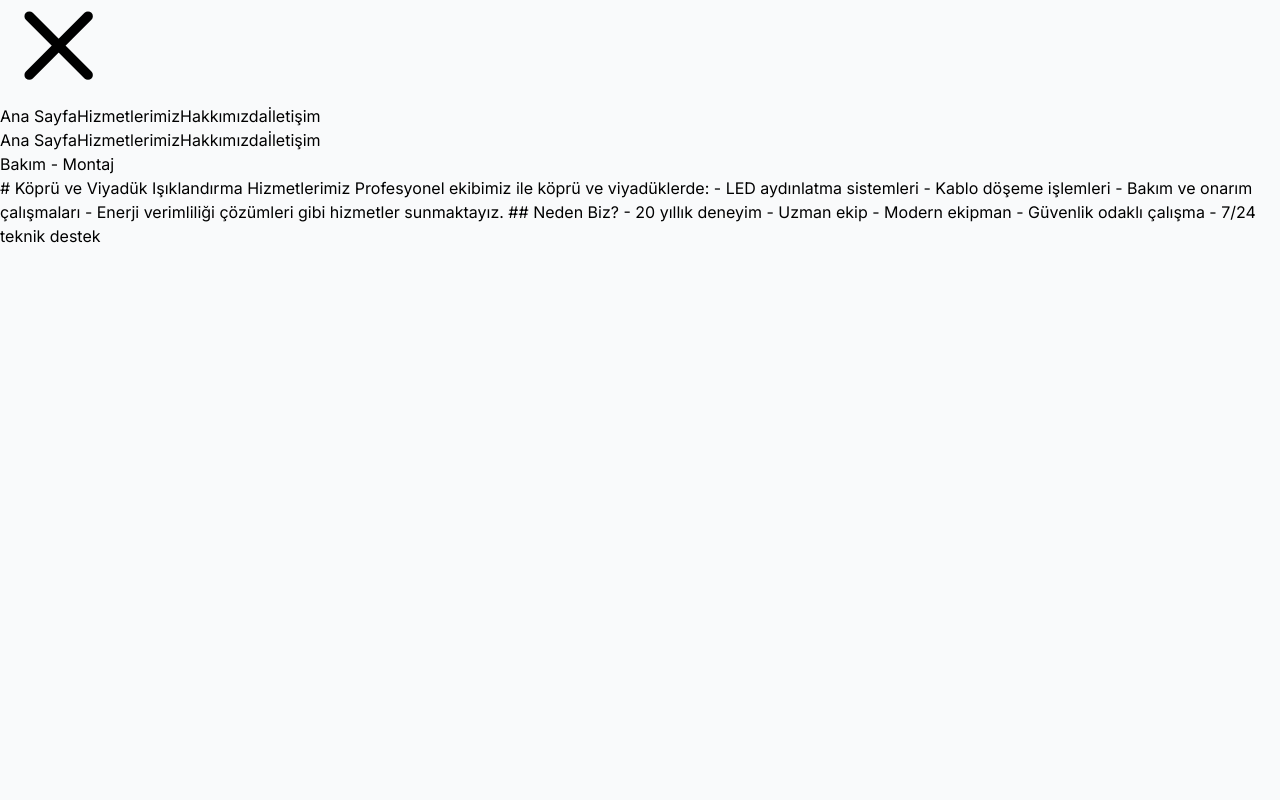
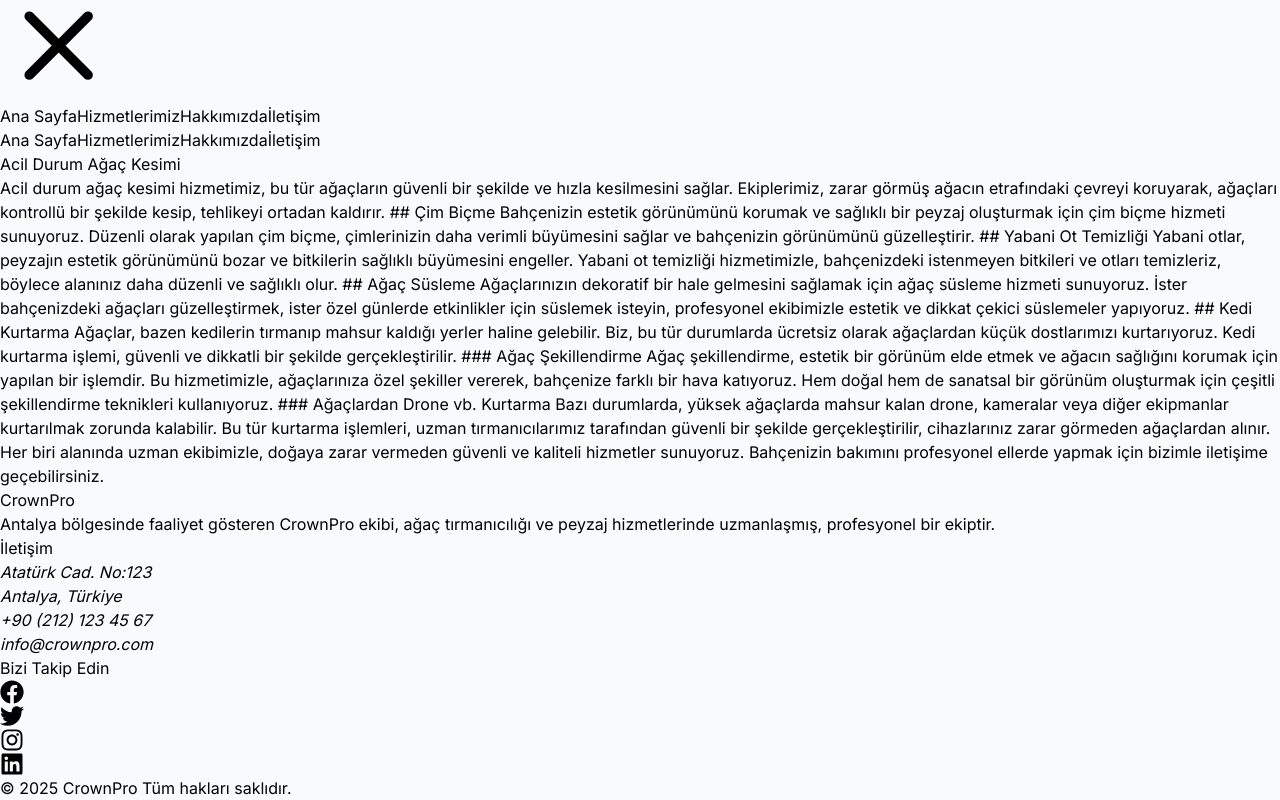
Before and after one commit to seydaozdmr/my-blog, a Next.js app: page /services/bakim-montaj in a window 1280 px wide. Shown: the part 267-1067 px from the top of the page. Before the commit the page ends 800 px from the top, so only its background shows below. Built offline with nearby package versions, Linux system fonts and the light colour scheme.

Commit message:
add last updates

```diff
--- a/package.json
+++ b/package.json
@@ -15,7 +15,8 @@
     "marked": "^15.0.7",
     "next": "^15.2.1",
     "react": "^19.0.0",
-    "react-dom": "^19.0.0"
+    "react-dom": "^19.0.0",
+    "react-icons": "^5.5.0"
   },
   "devDependencies": {
     "@eslint/eslintrc": "^3",
--- a/src/app/layout.tsx
+++ b/src/app/layout.tsx
@@ -2,6 +2,7 @@
 import { Inter } from 'next/font/google'
 import { Navigation } from '@/components/layout/Navigation'
 import './globals.css'
+import { Footer } from '@/components/layout/Footer'
 
 const inter = Inter({ subsets: ['latin'] })
 
@@ -22,6 +23,7 @@
         <main className="pt-16">
           {children}
         </main>
+        <Footer />
       </body>
     </html>
   )
--- a/src/app/services/[slug]/page.tsx
+++ b/src/app/services/[slug]/page.tsx
@@ -1,11 +1,7 @@
 import { Metadata } from 'next'
 import { getServiceBySlug, getAllServices } from '../../../lib/mdUtils'
 
-export async function generateMetadata({
-  params
-}: {
-  params: { slug: string }
-}): Promise<Metadata> {
+export async function generateMetadata({ params }: { params: { slug: string } }) {
   const service = await getServiceBySlug(params.slug)
   return {
     title: service.title,
--- a/src/components/layout/Footer.tsx
+++ b/src/components/layout/Footer.tsx
@@ -0,0 +1,89 @@
+import Link from 'next/link'
+import { FaFacebook, FaTwitter, FaInstagram, FaLinkedin } from 'react-icons/fa'
+
+export function Footer() {
+  const currentYear = new Date().getFullYear()
+
+  return (
+    <footer className="bg-gray-900 text-white pt-12 pb-8">
+      <div className="container mx-auto px-4">
+        <div className="grid grid-cols-1 md:grid-cols-3 gap-8">
+          {/* Logo ve Kısa Açıklama */}
+          <div>
+            <h3 className="text-xl font-bold mb-4">CrownPro</h3>
+            <p className="text-gray-400 mb-4">
+            Antalya bölgesinde faaliyet gösteren CrownPro ekibi, ağaç tırmanıcılığı ve peyzaj hizmetlerinde uzmanlaşmış, profesyonel bir ekiptir.
+            </p>
+          </div>
+
+          {/* İletişim Bilgileri */}
+          <div>
+            <h3 className="text-xl font-bold mb-4">İletişim</h3>
+            <address className="not-italic text-gray-400">
+              <p className="mb-2">Atatürk Cad. No:123</p>
+              <p className="mb-2">Antalya, Türkiye</p>
+              <p className="mb-2">
+                <a href="tel:+902121234567" className="hover:text-white transition-colors">
+                  +90 (212) 123 45 67
+                </a>
+              </p>
+              <p>
+                <a href="mailto:info@sirketadi.com" className="hover:text-white transition-colors">
+                  info@crownpro.com
+                </a>
+              </p>
+            </address>
+          </div>
+
+          {/* Sosyal Medya */}
+          <div>
+            <h3 className="text-xl font-bold mb-4">Bizi Takip Edin</h3>
+            <div className="flex space-x-4">
+              <a
+                href="https://facebook.com"
+                target="_blank"
+                rel="noopener noreferrer"
+                className="text-gray-400 hover:text-white transition-colors"
+                aria-label="Facebook"
+              >
+                <FaFacebook size={24} />
+              </a>
+              <a
+                href="https://twitter.com"
+                target="_blank"
+                rel="noopener noreferrer"
+                className="text-gray-400 hover:text-white transition-colors"
+                aria-label="Twitter"
+              >
+                <FaTwitter size={24} />
+              </a>
+              <a
+                href="https://instagram.com"
+                target="_blank"
+                rel="noopener noreferrer"
+                className="text-gray-400 hover:text-white transition-colors"
+                aria-label="Instagram"
+              >
+                <FaInstagram size={24} />
+              </a>
+              <a
+                href="https://linkedin.com"
+                target="_blank"
+                rel="noopener noreferrer"
+                className="text-gray-400 hover:text-white transition-colors"
+                aria-label="LinkedIn"
+              >
+                <FaLinkedin size={24} />
+              </a>
+            </div>
+          </div>
+        </div>
+
+        {/* Telif Hakkı Bilgisi */}
+        <div className="border-t border-gray-800 mt-8 pt-6 text-center text-gray-500">
+          <p>© {currentYear} CrownPro Tüm hakları saklıdır.</p>
+        </div>
+      </div>
+    </footer>
+  )
+}
--- a/src/content/services/bakim-montaj.md
+++ b/src/content/services/bakim-montaj.md
@@ -1,26 +1,35 @@
 ---
 id: 4
-title: "Bakım - Montaj"
-description: "Mekanik sistemlerin kurulumu, periyodik bakımı ve arıza onarımlarında hızlı ve etkili çözümler sunmaktayız. Uzman ekibimiz, detaylı analizler yaparak, ekipmanların ve yapıların optimum performansla çalışmasını güvence altına alır. Tüm süreçlerimiz, iş güvenliği ve kalite standartlarına uygun şekilde yürütülmektedir."
+title: "Acil Durum Ağaç Kesimi"
+description: "Fırtına, aşırı rüzgar veya kötü hava koşulları nedeniyle zarar görmüş veya devrilmek üzere olan ağaçlar, çevre için büyük bir tehdit oluşturabilir."
 image: "/images/blog-5.jpg"
 order: 4
 ---
 
-# Köprü ve Viyadük Işıklandırma Hizmetlerimiz
 
-Profesyonel ekibimiz ile köprü ve viyadüklerde:
+Acil durum ağaç kesimi hizmetimiz, bu tür ağaçların güvenli bir şekilde ve hızla kesilmesini sağlar. Ekiplerimiz, zarar görmüş ağacın etrafındaki çevreyi koruyarak, ağaçları kontrollü bir şekilde kesip, tehlikeyi ortadan kaldırır.
 
-- LED aydınlatma sistemleri
-- Kablo döşeme işlemleri
-- Bakım ve onarım çalışmaları
-- Enerji verimliliği çözümleri
 
-gibi hizmetler sunmaktayız.
+## Çim Biçme
 
-## Neden Biz?
+Bahçenizin estetik görünümünü korumak ve sağlıklı bir peyzaj oluşturmak için çim biçme hizmeti sunuyoruz. Düzenli olarak yapılan çim biçme, çimlerinizin daha verimli büyümesini sağlar ve bahçenizin görünümünü güzelleştirir.
 
-- 20 yıllık deneyim
-- Uzman ekip
-- Modern ekipman
-- Güvenlik odaklı çalışma
-- 7/24 teknik destek
+
+## Yabani Ot Temizliği
+
+Yabani otlar, peyzajın estetik görünümünü bozar ve bitkilerin sağlıklı büyümesini engeller. Yabani ot temizliği hizmetimizle, bahçenizdeki istenmeyen bitkileri ve otları temizleriz, böylece alanınız daha düzenli ve sağlıklı olur.
+
+
+## Ağaç Süsleme
+Ağaçlarınızın dekoratif bir hale gelmesini sağlamak için ağaç süsleme hizmeti sunuyoruz. İster bahçenizdeki ağaçları güzelleştirmek, ister özel günlerde etkinlikler için süslemek isteyin, profesyonel ekibimizle estetik ve dikkat çekici süslemeler yapıyoruz.
+
+## Kedi Kurtarma
+Ağaçlar, bazen kedilerin tırmanıp mahsur kaldığı yerler haline gelebilir. Biz, bu tür durumlarda ücretsiz olarak ağaçlardan küçük dostlarımızı kurtarıyoruz. Kedi kurtarma işlemi, güvenli ve dikkatli bir şekilde gerçekleştirilir.
+
+### Ağaç Şekillendirme
+Ağaç şekillendirme, estetik bir görünüm elde etmek ve ağacın sağlığını korumak için yapılan bir işlemdir. Bu hizmetimizle, ağaçlarınıza özel şekiller vererek, bahçenize farklı bir hava katıyoruz. Hem doğal hem de sanatsal bir görünüm oluşturmak için çeşitli şekillendirme teknikleri kullanıyoruz.
+
+### Ağaçlardan Drone vb. Kurtarma
+Bazı durumlarda, yüksek ağaçlarda mahsur kalan drone, kameralar veya diğer ekipmanlar kurtarılmak zorunda kalabilir. Bu tür kurtarma işlemleri, uzman tırmanıcılarımız tarafından güvenli bir şekilde gerçekleştirilir, cihazlarınız zarar görmeden ağaçlardan alınır.
+
+Her biri alanında uzman ekibimizle, doğaya zarar vermeden güvenli ve kaliteli hizmetler sunuyoruz. Bahçenizin bakımını profesyonel ellerde yapmak için bizimle iletişime geçebilirsiniz.
```
Also changed, not shown: src/content/services/ic-dis-cephe-temizligi.md (+5 -16 lines), 1 other file (tests, documents, lock files or other folders).
